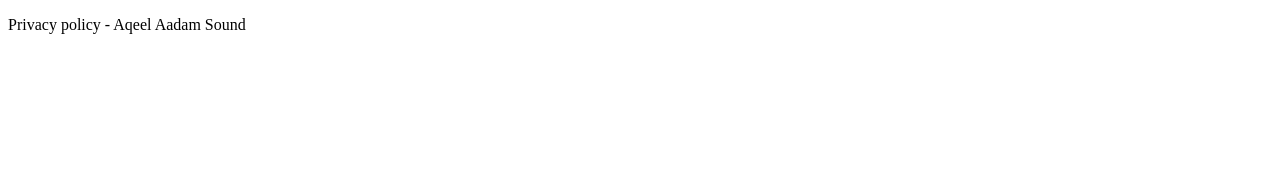
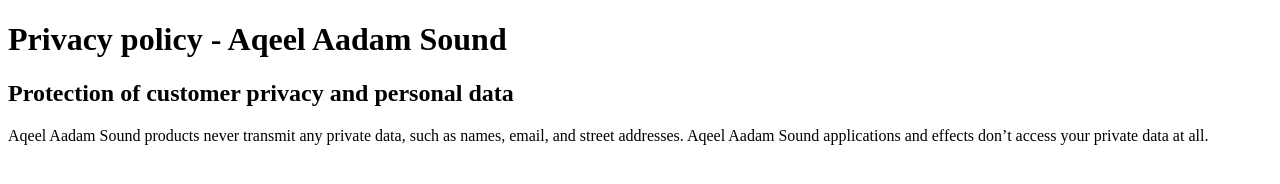
Before and after one commit to aqeelaadam/aqeelaadam.github.io, a plain HTML site: page privacy_policy.html in a window 1280 px wide. Drawn offline with Linux system fonts and the light colour scheme.

Commit message:
Upload privacy policy

```diff
--- a/privacy_policy.html
+++ b/privacy_policy.html
@@ -5,6 +5,8 @@
 		<meta charset="UTF-8" />
 	</head>
 	<body>
-		<p>Privacy policy - Aqeel Aadam Sound</p>
+		<h1>Privacy policy - Aqeel Aadam Sound</h1>
+		<h2>Protection of customer privacy and personal data</h2>
+		<p>Aqeel Aadam Sound products never transmit any private data, such as names, email, and street addresses. Aqeel Aadam Sound applications and effects don’t access your private data at all.</p>
 	</body>
 </html>
```
